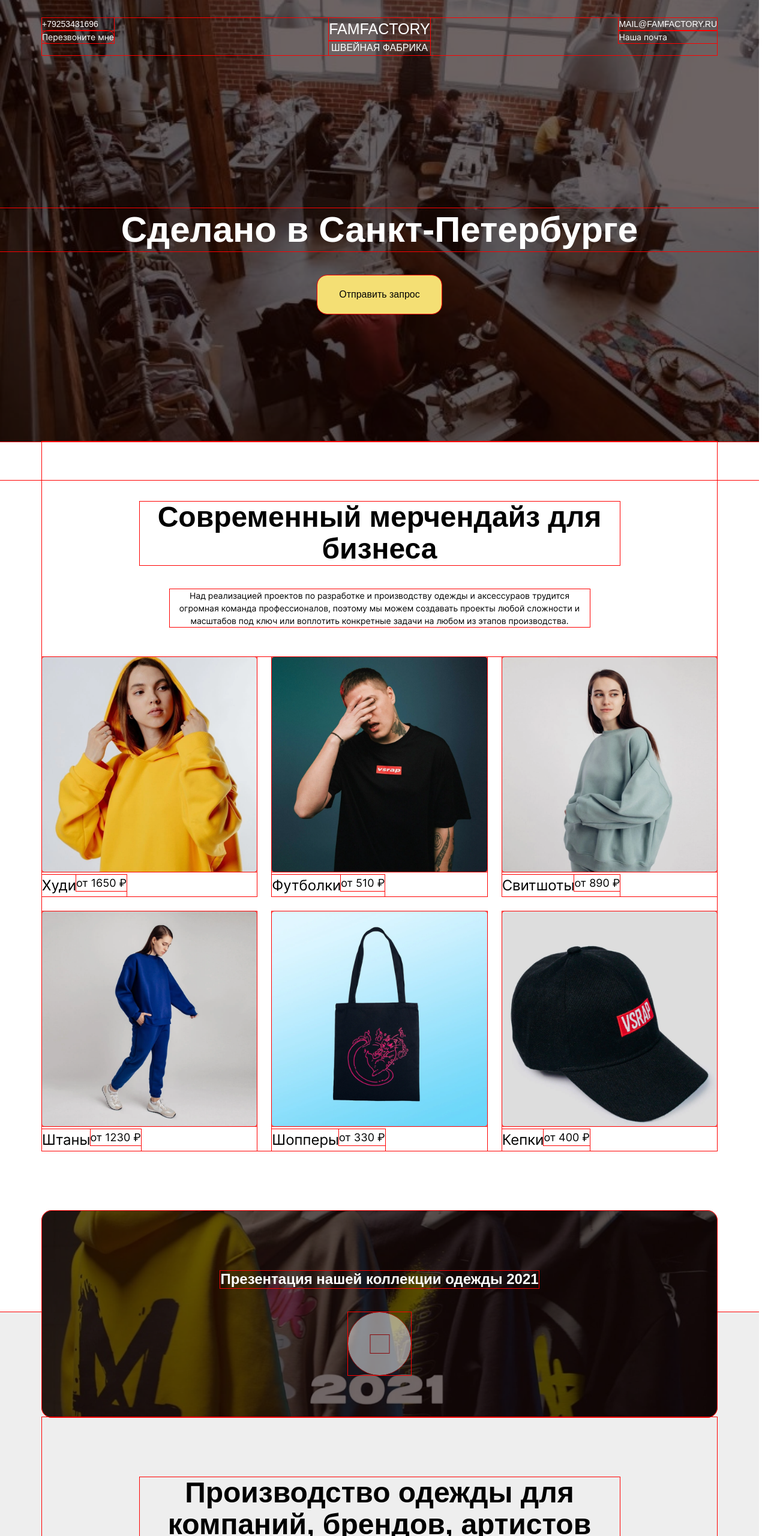
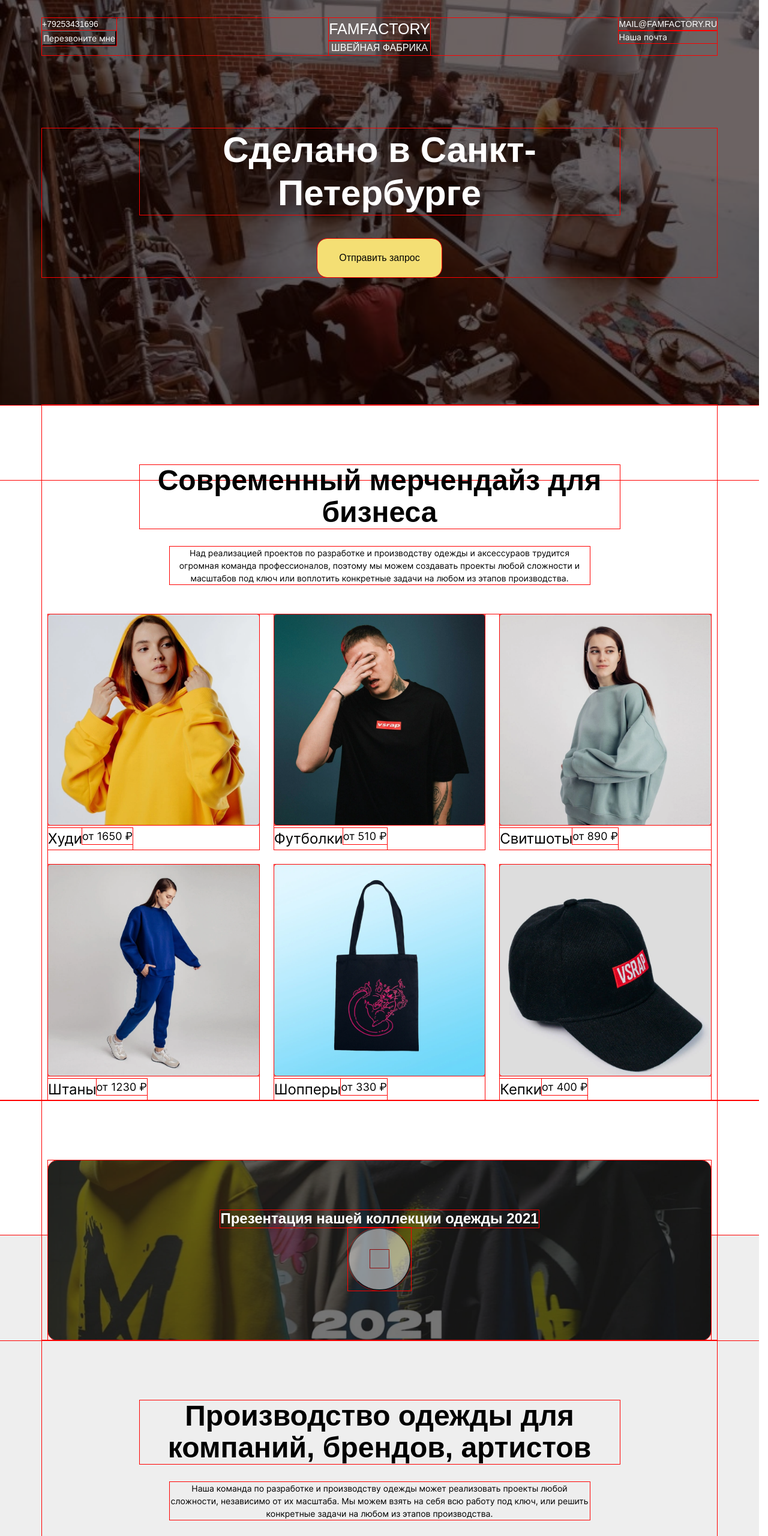
Before and after one commit to benovo71/learn, a plain HTML site: page index.html in a window 1280 px wide. Shown: the top 2560 px of the page at 60% size. Drawn offline with Linux system fonts and the light colour scheme; a web font is replaced by a local one.

Commit message:
work commit

```diff
--- a/index.html
+++ b/index.html
@@ -9,7 +9,8 @@
 
   <body>
     <header class="header">
-      <div class="contact-info container container_no-padding">
+      <div class="container container--full">
+        <div class="contact-info">
           <div class="contact-info__phone">
             <a class="contact-info__number" href="tel:79253431696"
               >+79253431696</a
@@ -29,29 +30,35 @@
             <span class="contact-info__email-info">Наша почта</span>
           </div>
         </div>
+      </div>
     </header>
 
     <main>
       <section class="hero">
         <img
           class="hero__img"
-          alt="Изображение фабрики Famfactory"
+          alt="Famfactory"
           src="/images/header.webp"
           loading="lazy"
         />
-        <h1 class="hero__title">Сделано в Санкт-Петербурге</h1>
-        <button class="hero__button" aria-label="Отправить запрос">
+        <div class="container container--full">
+          <h1 class="section__title title--white">
+            Сделано в Санкт-Петербурге
+          </h1>
+          <button class="button button--yellow" aria-label="Отправить запрос">
             Отправить запрос
           </button>
+        </div>
       </section>
 
-      <section class="catalog container">
+      <section class="catalog">
+        <div class="container">
           <h2 class="section__title">Современный мерчендайз для бизнеса</h2>
           <div class="section__description">
             Над реализацией проектов по разработке и производству одежды и
-          аксессураов трудится огромная команда профессионалов, поэтому мы можем
-          создавать проекты любой сложности и масштабов под ключ или воплотить
-          конкретные задачи на любом из этапов производства.
+            аксессураов трудится огромная команда профессионалов, поэтому мы
+            можем создавать проекты любой сложности и масштабов под ключ или
+            воплотить конкретные задачи на любом из этапов производства.
           </div>
           <div class="catalog__categories">
             <div class="catalog__item">
@@ -127,22 +134,30 @@
               >
             </div>
           </div>
+        </div>
       </section>
 
-      <section class="presentation container">
+      <section class="presentation">
+        <div class="container">
+          <div class="presentation__bg">
             <img
-          class="hero__img"
+              class="presentation__img"
               alt="Фоновое изображение презентации одежды"
               src="/images/presentation.webp"
               loading="lazy"
             />
-        <h3 class="section__title section__title_white">
+            <h3 class="presentation__title title--white">
               Презентация нашей коллекции одежды 2021
             </h3>
             <div class="presentation__video-circle">
-          <button class="presentation__play-button" aria-label="Воспроизвести">
+              <button
+                class="presentation__play-button"
+                aria-label="Воспроизвести"
+              >
                 <span class="presentation__play-icon"></span>
               </button>
+            </div>
+          </div>
         </div>
       </section>
 
@@ -201,7 +216,8 @@
         </div>
       </section>
 
-      <section class="methods container">
+      <section class="methods">
+        <div class="container">
           <h2 class="section__title">Способы нанесения принтов и вышивка</h2>
           <div class="methods__services">
             <div class="methods__silkscreen">
@@ -213,10 +229,10 @@
               />
               <h4 class="methods__title">Шелкография</h4>
               <div class="methods__description">
-              Трафаретная печать подходит для нанесения почти на любых изделиях:
-              футболках, толстовках, свитшотах и т.д. Принты, сделанные данным
-              способом имеют высокую износостойкость, не требуют особого ухода и
-              прослужат довольно долго.
+                Трафаретная печать подходит для нанесения почти на любых
+                изделиях: футболках, толстовках, свитшотах и т.д. Принты,
+                сделанные данным способом имеют высокую износостойкость, не
+                требуют особого ухода и прослужат довольно долго.
               </div>
             </div>
             <div class="methods__printing">
@@ -228,38 +244,47 @@
               />
               <h4 class="methods__title">Вышивка на одежде</h4>
               <div class="methods__description">
-              Один из самых интересных способов нанесения изображения на одежду.
-              Вышивка долговечна, без проблем переносит механические
+                Один из самых интересных способов нанесения изображения на
+                одежду. Вышивка долговечна, без проблем переносит механические
                 воздействия. Данный вид нанесения выглядит наиболее эффектно и
                 прослужит дольше всего.
               </div>
             </div>
           </div>
+        </div>
       </section>
 
-      <section class="partner container container_no-padding">
+      <section class="partner">
+        <div class="container container--full">
           <div class="partner__background">
-          <img src="/images/partner 2.webp" alt="Фото одежды" loading="lazy" />
-          <img src="/images/partner 1.webp" alt="Фото одежды" loading="lazy" />
+            <img
+              src="/images/partner 2.webp"
+              alt="Фото одежды"
+              loading="lazy"
+            />
+            <img
+              src="/images/partner 1.webp"
+              alt="Фото одежды"
+              loading="lazy"
+            />
           </div>
           <div class="partner__info">
-          <h3 class="section__title section__title_white">
+            <h3 class="section__title title--white">
               Если у вас есть свои товары, мы можем вам помочь реализовать их.
             </h3>
-          <div class="section__description section__description_white">
+            <div class="section__description description--white">
               Разместим Ваши товары на сайте vsrap.com и в офлайн-магазинах
               «VSRAP». Осуществим обработку заказов и их отправку. Каждое
               предложение мы рассматриваем индивидуально.
+            </div>
           </div>
         </div>
       </section>
 
       <section class="work">
         <div class="container">
-          <h2 class="section__title section__title_white">
-            Схема работы с нами
-          </h2>
-          <div class="section__description section__description_white">
+          <h2 class="section__title title--white">Схема работы с нами</h2>
+          <div class="section__description description--white">
             К каждому проекту мы подходим индивидуально. Свяжитесь с нами и мы
             поможем реализовать ваши идеи.
           </div>
@@ -320,15 +345,16 @@
         </div>
       </section>
 
-      <section class="production container">
+      <section class="production">
+        <div class="container">
           <h2 class="section__title">
             Все вещи мы шьём на собственном производстве в Санкт-Петербурге по
             собственному дизайну и крою
           </h2>
           <div class="section__description">
-          А наши коллекции сделанные совместно с топовыми блогерами и артистами
-          продаём в онлайн и через собственные розничные магазины в Питере и
-          Москве.
+            А наши коллекции сделанные совместно с топовыми блогерами и
+            артистами продаём в онлайн и через собственные розничные магазины в
+            Питере и Москве.
           </div>
 
           <div class="production__photos">
@@ -369,9 +395,11 @@
               loading="lazy"
             />
           </div>
+        </div>
       </section>
 
-      <section class="shops container">
+      <section class="shops">
+        <div class="container">
           <h2 class="section__title">
             Магазины в самом в центре Питера и Москвы
           </h2>
@@ -397,12 +425,13 @@
               </div>
             </div>
           </div>
+        </div>
       </section>
 
       <section class="partners">
         <div class="container">
-          <h2 class="section__title section__title_white">Наши коллаборации</h2>
-          <div class="section__description section__description_white">
+          <h2 class="section__title title--white">Наши коллаборации</h2>
+          <div class="section__description description--white">
             С нами уже самые топовые инфлюенсеры.
           </div>
           <div class="partners__gallery">
@@ -489,7 +518,7 @@
             <span class="contact-info__email-info">Наша почта</span>
           </div>
         </div>
-        <button class="hero__button" aria-label="Отправить запрос">
+        <button class="button button--yellow" aria-label="Отправить запрос">
           Отправить запрос
         </button>
       </div>
--- a/scss/_basic.scss
+++ b/scss/_basic.scss
@@ -7,9 +7,9 @@ html {
 }
 
 body {
+  font-family: "Inter", sans-serif;
   display: flex;
   flex-direction: column;
-  font-family: "Inter", sans-serif;
   font-size: 14px;
   overflow-x: hidden;
   width: 100%;
@@ -18,15 +18,19 @@ body {
 
 .container {
   padding-top: 100px;
-  width: 95%;
+  width: 100%;
   max-width: 1125px;
+  padding-inline: 10px;
   margin-inline: auto;
   position: relative;
   z-index: 2;
+  display: flex;
+  justify-content: center;
+  flex-direction: column;
 }
 
-.container_no-padding {
-  padding-top: 0px;
+.container--full {
+  padding: 0px;
 }
 
 a {
@@ -38,7 +42,7 @@ a:hover {
   text-decoration: underline;
 }
 
-button {
+.button {
   font-family: "RF-Dewi-Expanded", sans-serif;
   font-size: 16px;
   text-align: center;
@@ -46,13 +50,20 @@ button {
   display: block;
   border: 0;
   border-radius: 16px;
-  background-color: $color-yellow;
   max-width: 265px;
   height: 64px;
   padding-left: 36px;
   padding-right: 36px;
   margin: 40px auto 0px;
-  z-index: 2;
+  cursor: pointer;
+}
+
+.button--yellow {
+  background-color: $color-yellow;
+}
+
+.button--yellow:hover {
+  background-color: $color-grey;
 }
 
 .header {
@@ -136,12 +147,6 @@ main {
     display: block;
     text-transform: uppercase;
   }
-
-  .hero__title {
-    position: relative;
-    color: $color-white;
-    margin-top: 133px;
-  }
 }
 
 footer {
--- a/scss/_media(715).scss
+++ b/scss/_media(715).scss
@@ -1,7 +1,6 @@
 @media (max-width: 715px) {
   .container {
     width: 95%;
-    max-width: 560px;
     margin-inline: auto;
   }
 
--- a/scss/styles.scss
+++ b/scss/styles.scss
@@ -31,16 +31,6 @@
     background-color: #110000;
     opacity: 0.6;
     z-index: 1;
-  }
-
-  &__title {
-    position: relative;
-    color: $color-white;
-    z-index: 2;
-  }
-
-  &__button:hover {
-    background-color: $color-grey;
   }
 }
 
@@ -76,94 +66,85 @@
   }
 }
 
-.catalog__title_black {
-  span {
-    display: block;
+.presentation {
+  &__bg {
+    position: relative;
+    min-height: 300px;
+    display: flex;
+    flex-direction: column;
+    align-items: center;
+    justify-content: center;
   }
-}
 
-.presentation {
-  position: relative;
-  display: flex;
-  justify-content: center;
-  flex-direction: column;
-  align-items: center;
-  margin-top: 100px;
-  padding-bottom: 70px;
-  border-radius: 16px;
-  color: $color-white;
-  z-index: 0;
-
-  &::before {
-    content: "";
+  &__img {
     position: absolute;
     top: 0;
     left: 0;
     width: 100%;
     height: 100%;
-    background-color: #110000;
-    opacity: 0.6;
-    border-radius: inherit;
-    z-index: 1;
+    object-fit: cover;
+    border-radius: 16px;
+    z-index: 0;
   }
 
-  &__bg {
+  &__bg::before {
+    content: "";
     position: absolute;
+    background-color: $color-dark;
+    border-radius: 16px;
     top: 0;
     left: 0;
     width: 100%;
     height: 100%;
-    border-radius: 16px;
-    overflow: hidden;
-    z-index: 0;
+    opacity: 0.6;
+    z-index: 1;
   }
 
-  &__img {
-    width: 100%;
-    height: 100%;
-    object-fit: cover;
+  &__title {
+    z-index: 2;
   }
 
   &__video-circle {
     cursor: pointer;
-    position: relative;
+    margin: 0 auto;
     z-index: 2;
+  }
+
+  &__play-button {
+    display: flex;
+    flex-direction: column;
+    align-items: center;
+    justify-content: center;
+    width: 105px;
+    height: 105px;
+    background-color: $color-white;
+    opacity: 0.5;
+    border-radius: 50%;
+    margin: 0 auto;
+    z-index: 2;
+  }
+
+  &__play-icon {
+    display: block;
+    width: 0;
+    height: 0;
+    border-top: 15px solid transparent;
+    border-bottom: 15px solid transparent;
+    border-left: 31px solid $color-white;
+    z-index: 3;
   }
 
   &__video-circle:hover {
     .presentation__play-button {
       background-color: $color-white;
       opacity: 1;
+      z-index: 2;
     }
 
     .presentation__play-icon {
       border-left: 31px solid $color-dark;
+      z-index: 2;
     }
-  }
-
-  &__play-button {
-    position: relative;
-    width: 105px;
-    height: 105px;
-    background-color: $color-white;
-    opacity: 0.5;
-    border-radius: 50%;
-    margin: 0 auto;
-    z-index: 3;
-  }
-
-  &__play-icon {
-    position: absolute;
-    top: 50%;
-    left: 50%;
-    transform: translate(-50%, -50%);
-    display: block;
-    width: 0;
-    height: 0;
-    border-top: 15px solid transparent;
-    border-bottom: 15px solid transparent;
-    border-left: 31px solid $color-white;
-    z-index: 4;
   }
 }
 
@@ -248,14 +229,14 @@
     transform: translateX(-50%);
   }
 
-  &__title_white {
+  &__title--white {
     margin: 0 auto;
     max-width: 632px;
     color: $color-white;
     margin-bottom: 26px;
   }
 
-  &__description_white {
+  &__description--white {
     max-width: 620px;
     margin: 0 auto;
     color: $color-white;
--- a/scss/titles.scss
+++ b/scss/titles.scss
@@ -29,31 +29,23 @@ h4 {
   line-height: 1.2;
 }
 
-.hero__title {
-  position: relative;
-  color: $color-white;
-  margin-top: 133px;
-}
-
 .section__title {
   max-width: 800px;
-  margin: 0px auto 40px;
+  margin: 0px auto;
   text-align: center;
 }
 
 .section__description {
   max-width: 700px;
   text-align: center;
-  margin: 0 auto 50px;
+  margin: 30px auto 50px;
 }
 
-.section__title_white {
+.title--white {
   color: $color-white;
-  z-index: 1;
 }
 
-.section__description_white {
+.description--white {
   position: relative;
   color: $color-white;
-  z-index: 2;
 }
```
Also changed, not shown: scss/styles.css, scss/titles.css, 2 other files. Lines whose indentation alone changed are shown as unchanged.
